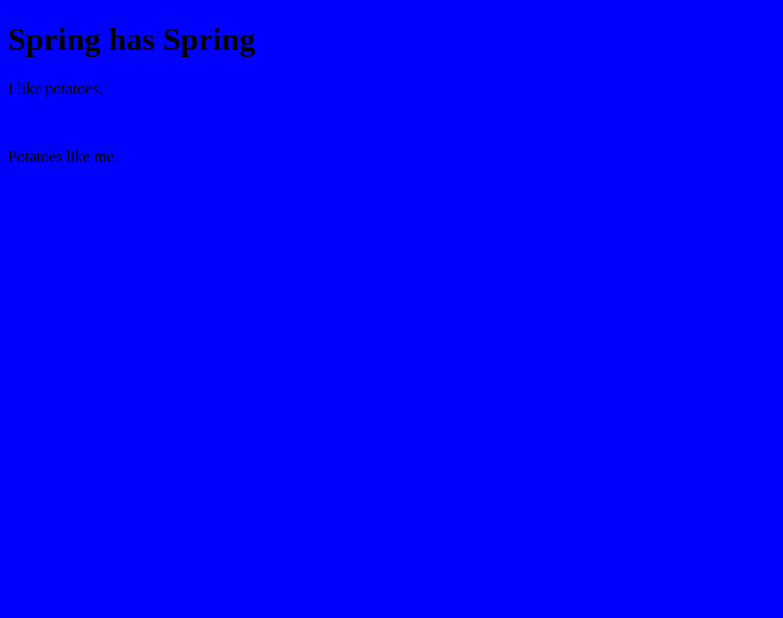
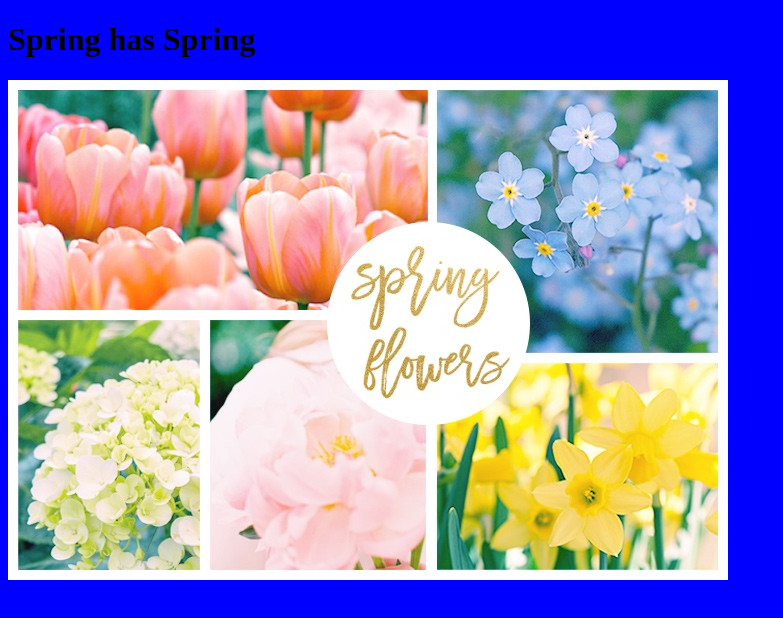
Before and after one commit to tayloraway/-Spring, a plain HTML site: page index.html in a window 1280 px wide. Shown: the whole page, without its empty margins (0-783 px from the left). Drawn offline with Linux system fonts and the light colour scheme.

Commit message:
replaced paragraph with an image

```diff
--- a/index.html
+++ b/index.html
@@ -7,7 +7,6 @@
   </head>
   <body>
     <h1>Spring has Spring</h1>
-    <p>I like potatoes.</p><br>
-    <p>Potatoes like me.</p>
+    <img src="springFlowers.jpg" alt="Spring Flowers">
   </body>
 </html>
```
Also changed, not shown: springFlowers.jpg (added).
